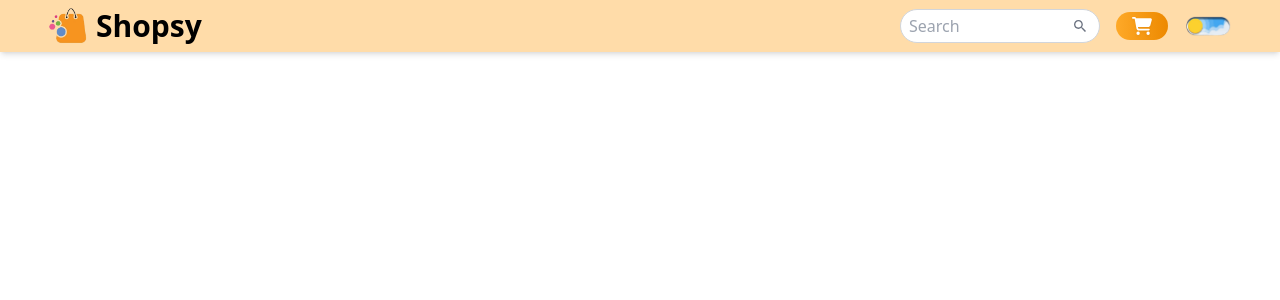
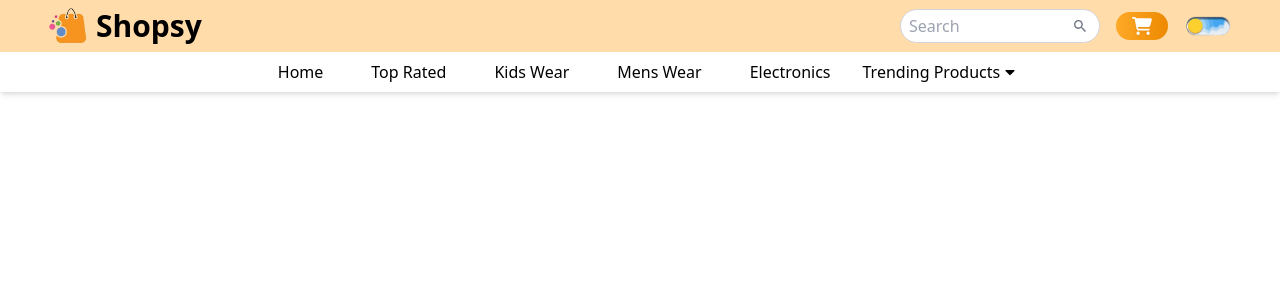
Before and after one commit to wacho91/Fashon-boutique, a React (Vite) app: page / in a window 1280 px wide. Shown: the top 300 px of the page. Built offline with nearby package versions, Linux system fonts and the light colour scheme.

Commit message:
Navbar Complete

```diff
--- a/src/component/Navbar/Navbar.jsx
+++ b/src/component/Navbar/Navbar.jsx
@@ -3,6 +3,59 @@
 import Logo from "../../assets/logo.png"
 import { FaCartShopping } from "react-icons/fa6"
 import DarkMode from "./DarkMode"
+import { FaCaretDown } from "react-icons/fa"
+
+const Menu = [
+    {
+        id: 1,
+        name: "Home",
+        path: "/#"
+    },
+
+    {
+        id: 2,
+        name: "Top Rated",
+        path: "/#services"
+    },
+
+    {
+        id: 3,
+        name: "Kids Wear",
+        path: "/#"
+    },
+
+    {
+        id: 4,
+        name: " Mens Wear",
+        path: "/#"
+    },
+
+    {
+        id: 5,
+        name: "Electronics",
+        path: "/#"
+    }
+]
+
+const DropdownLinks = [
+    {
+        id: 1,
+        name: "Trending Products",
+        link: "/#"
+    },
+
+    {
+        id: 2,
+        name: "Best Selling",
+        link: "/#"
+    },
+
+    {
+        id: 3,
+        name: "Top Rated",
+        link: "/#"
+    }
+]
 
 const Navbar = () => {
   return (
@@ -51,7 +104,38 @@
         </div>
       </div>
         {/*Lower  Navbar*/}
-      <div></div>
+      <div className="flex justify-center">
+        <ul className="sm:flex hidden items-center gap-4">
+            {
+                Menu.map((data) => (
+                    <li key={data.id}>
+                        <a href={data.path} className="inline-block px-4 hover:text-primary duration-200">{data.name}</a>
+                    </li>
+                ))
+            }
+            {/*Simple Dropdown and links*/}
+            <li className="group relative cursor-pointer">
+                <a
+                    href="#"
+                    className="flex items-center gap-[2px] py-2"
+                >
+                    Trending Products
+                    <span>
+                        <FaCaretDown  className="transition-all duration-200 group-hover:rotate-180"/>
+                    </span>
+                </a>
+                <div className="absolute z-[9999] hidden group-hover:block w-[200px] rounded-md bg-white p-2 text-black shadow-md">
+                    <ul>
+                        {DropdownLinks.map((data) => (
+                            <li key={data.id}>
+                                <a href={data.link} className="inline-block w-full rounded-md p-2 hover:bg-primary/20">{data.name}</a>
+                            </li>
+                        ))}
+                    </ul>
+                </div>
+            </li>
+        </ul>
+      </div>
     </div>
   )
 }
```
